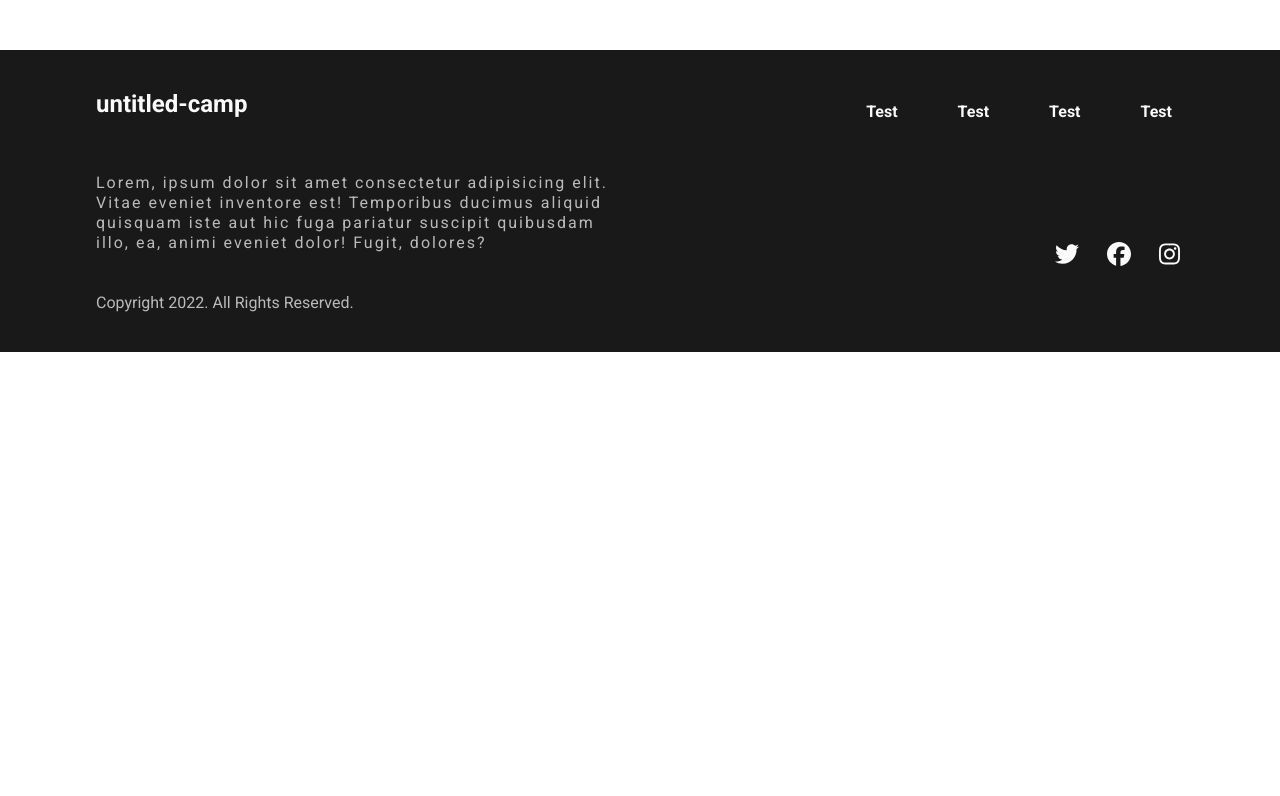
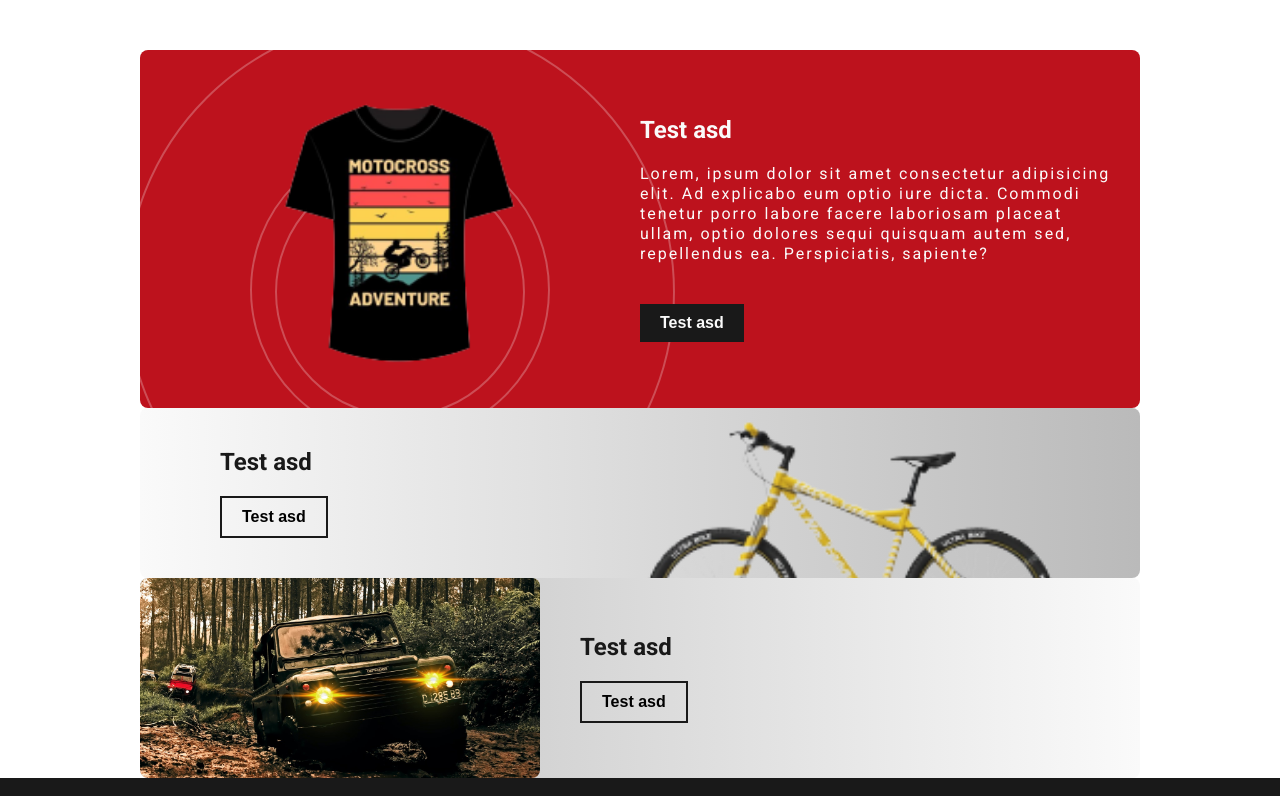
Before and after one commit to LGPossatto/untitled-camp, a React (Vite) app in the folder frontend/: page / in a window 1280 px wide. Shown: the part 1184-1980 px from the top of the page. Before the commit the page ends 1536 px from the top, so only its background shows below. Built offline with nearby package versions, Linux system fonts and the light colour scheme.

Commit message:
created product cards

```diff
--- a/frontend/src/App.tsx
+++ b/frontend/src/App.tsx
@@ -2,6 +2,9 @@ import { Nav } from "./components/basics/nav/Nav";
 import { Hero } from "./components/basics/hero/Hero";
 import { Footer } from "./components/basics/footer/Footer";
 import { ProductsShowcase } from "./components/containers/products-showcase/ProductsShowcase";
+import { ProductCardBig } from "./components/cards/product-card-big/ProductCardBig";
+import { PromotionCard } from "./components/cards/promotion-card/PromotionCard";
+import { ImgCard } from "./components/cards/img-card/ImgCard";
 
 function App() {
   return (
@@ -9,6 +12,11 @@ function App() {
       <Nav></Nav>
       <Hero></Hero>
       <ProductsShowcase></ProductsShowcase>
+      <div className="container">
+        <ProductCardBig></ProductCardBig>
+        <PromotionCard></PromotionCard>
+        <ImgCard></ImgCard>
+      </div>
       <Footer></Footer>
     </div>
   );
--- a/frontend/src/assets/styles/_vars.scss
+++ b/frontend/src/assets/styles/_vars.scss
@@ -8,6 +8,8 @@ $color-gray-dark: #414141;
 $color-black: #191919;
 
 $color-accent: #eb2935;
+$color-accent-dark: #bd121d;
+
 $color-success: #29eb8e;
 
 // ---------------------------------------------------------- //
--- a/frontend/src/components/buttons/cta-btn/CtaBtn.tsx
+++ b/frontend/src/components/buttons/cta-btn/CtaBtn.tsx
@@ -19,8 +19,8 @@ export const CtaBtn: FC<props> = ({
   return (
     <button
       className={`cta-btn fw-bold cta-btn-${color} ${
-        responsive ? "fs-r-m" : "fs-m"
-      } ${small ? "cta-btn-small" : ""}`}
+        color === "black" ? "fc-reverse" : ""
+      } ${responsive ? "fs-r-m" : "fs-m"} ${small ? "cta-btn-small" : ""}`}
       onClick={onClick}
     >
       {children}
--- a/frontend/src/components/buttons/cta-btn/cta-btn.scss
+++ b/frontend/src/components/buttons/cta-btn/cta-btn.scss
@@ -8,6 +8,8 @@
   padding: 2rem 4rem;
 
   border: none;
+
+  white-space: nowrap;
 
   @include hoverOpacity();
 
--- /dev/null
+++ b/frontend/src/components/cards/img-card/ImgCard.tsx
@@ -0,0 +1,24 @@
+import placeholderImg from "../../../assets/images/placeholder-1.jpg";
+import { CtaBtn } from "../../buttons/cta-btn/CtaBtn";
+
+import "./img-card.scss";
+
+export const ImgCard = () => {
+  return (
+    <div className="img-card flex ai-c">
+      <div className="img-card__img">
+        <img src={placeholderImg} alt="product" />
+      </div>
+      <div className="img-card__info">
+        <h2 className="fs-l">Test asd</h2>
+        <CtaBtn
+          small
+          color="transparent"
+          onClick={() => console.log("ok promotion card")}
+        >
+          Test asd
+        </CtaBtn>
+      </div>
+    </div>
+  );
+};
--- /dev/null
+++ b/frontend/src/components/cards/img-card/img-card.scss
@@ -0,0 +1,54 @@
+@import "../../../assets/styles/vars";
+@import "../../../assets/styles/breakpoints";
+
+.img-card {
+  overflow: hidden;
+
+  max-width: 1000px;
+  width: 100%;
+  height: 200px;
+  margin: 0 auto;
+
+  border-radius: 0.8rem;
+
+  background-color: rgba($color-gray, 0.25);
+  background-image: linear-gradient(to right, $color-gray, $color-white);
+
+  &__info {
+    margin-left: 4rem;
+
+    h2 {
+      margin-bottom: 2rem;
+    }
+  }
+
+  &__img {
+    overflow: hidden;
+
+    width: 40%;
+    height: 100%;
+
+    border-radius: 0.8rem;
+    img {
+      object-fit: cover;
+      height: 100%;
+      width: 100%;
+    }
+  }
+
+  @include bp-mobile {
+    flex-direction: column;
+    align-items: flex-start;
+
+    height: auto;
+
+    &__info {
+      margin: 4rem 2rem;
+    }
+
+    &__img {
+      width: 100%;
+      height: 200px;
+    }
+  }
+}
--- /dev/null
+++ b/frontend/src/components/cards/product-card-big/ProductCardBig.tsx
@@ -0,0 +1,30 @@
+import productImg from "../../../assets/images/product-1.png";
+import { CtaBtn } from "../../buttons/cta-btn/CtaBtn";
+import "./product-card-big.scss";
+
+export const ProductCardBig = () => {
+  return (
+    <div className="product-card-big flex jc-sb ai-c">
+      <div className="product-card-big__img flex-1 flex jc-c">
+        <span className="img-background"></span>
+        <img src={productImg} alt="product" />
+      </div>
+      <div className="product-card-big__info flex-1">
+        <h2 className="fs-l fc-reverse">Test asd</h2>
+        <p className="fs-m fc-reverse">
+          Lorem, ipsum dolor sit amet consectetur adipisicing elit. Ad explicabo
+          eum optio iure dicta. Commodi tenetur porro labore facere laboriosam
+          placeat ullam, optio dolores sequi quisquam autem sed, repellendus ea.
+          Perspiciatis, sapiente?
+        </p>
+        <CtaBtn
+          small
+          color="black"
+          onClick={() => console.log("ok product button")}
+        >
+          Test asd
+        </CtaBtn>
+      </div>
+    </div>
+  );
+};
--- /dev/null
+++ b/frontend/src/components/cards/product-card-big/product-card-big.scss
@@ -0,0 +1,112 @@
+@import "../../../assets/styles/vars";
+@import "../../../assets/styles/breakpoints";
+
+@mixin imgBackground {
+  display: block;
+
+  position: absolute;
+  left: 50%;
+  transform: translateX(-50%);
+
+  border-radius: 50%;
+  border: 0.2rem solid rgba($color-white, 0.25);
+}
+
+.product-card-big {
+  overflow: hidden;
+
+  max-width: 1000px;
+  width: 100%;
+  padding: 4rem 2rem;
+  margin: 0 auto;
+
+  border-radius: 0.8rem;
+
+  background-color: $color-accent-dark;
+
+  &__img {
+    position: relative;
+    width: 100%;
+    height: 100%;
+
+    img {
+      position: relative;
+      z-index: 1;
+
+      max-width: 250px;
+      width: 100%;
+    }
+
+    .img-background {
+      @include imgBackground();
+
+      top: 50px;
+      width: 300px;
+      height: 300px;
+
+      &::after {
+        @include imgBackground();
+
+        content: "";
+
+        top: 25px;
+        width: 250px;
+        height: 250px;
+      }
+
+      &::before {
+        @include imgBackground();
+
+        content: "";
+
+        top: -125px;
+        width: 550px;
+        height: 550px;
+      }
+    }
+  }
+
+  &__info {
+    position: relative;
+    z-index: 1;
+
+    p {
+      max-width: 500px;
+      margin: 2rem 0 4rem;
+    }
+  }
+
+  @include bp-tablet {
+    flex-direction: column;
+
+    &__info {
+      text-align: center;
+
+      h2 {
+        margin-top: 4rem;
+      }
+
+      button {
+        margin: 0 auto;
+      }
+    }
+
+    .img-background {
+      top: -100px;
+      width: 500px;
+      height: 500px;
+
+      &::after {
+        top: 25px;
+        width: 450px;
+        height: 450px;
+      }
+
+      &::before {
+        top: -125px;
+        width: 750px;
+        height: 750px;
+      }
+    }
+  }
+}
--- /dev/null
+++ b/frontend/src/components/cards/promotion-card/PromotionCard.tsx
@@ -0,0 +1,24 @@
+import productImg from "../../../assets/images/product-2.png";
+import { CtaBtn } from "../../buttons/cta-btn/CtaBtn";
+
+import "./promotion-card.scss";
+
+export const PromotionCard = () => {
+  return (
+    <div className="promotion-card flex jc-sb ai-c">
+      <div className="promotion-card__info flex-1">
+        <h2 className="fs-l">Test asd</h2>
+        <CtaBtn
+          small
+          color="transparent"
+          onClick={() => console.log("ok promotion card")}
+        >
+          Test asd
+        </CtaBtn>
+      </div>
+      <div className="promotion-card__img flex-1">
+        <img src={productImg} alt="product" />
+      </div>
+    </div>
+  );
+};
--- /dev/null
+++ b/frontend/src/components/cards/promotion-card/promotion-card.scss
@@ -0,0 +1,40 @@
+@import "../../../assets/styles/vars";
+@import "../../../assets/styles/breakpoints";
+
+.promotion-card {
+  overflow: hidden;
+
+  max-width: 1000px;
+  width: 100%;
+  padding: 4rem 8rem;
+  margin: 0 auto;
+
+  border-radius: 0.8rem;
+
+  background-color: rgba($color-gray, 0.25);
+  background-image: linear-gradient(to left, $color-gray, $color-white);
+
+  h2 {
+    margin-bottom: 2rem;
+  }
+
+  &__img {
+    position: relative;
+
+    width: 100%;
+    height: 100%;
+
+    img {
+      position: absolute;
+      top: -50%;
+      transform: translateY(-28%);
+
+      min-width: 300px;
+      width: 100%;
+    }
+  }
+
+  @include bp-mobile {
+    padding: 4rem;
+  }
+}
```
Also changed, not shown: frontend/src/assets/images/placeholder-1.jpg (added), frontend/src/assets/images/product-2.png (added).
